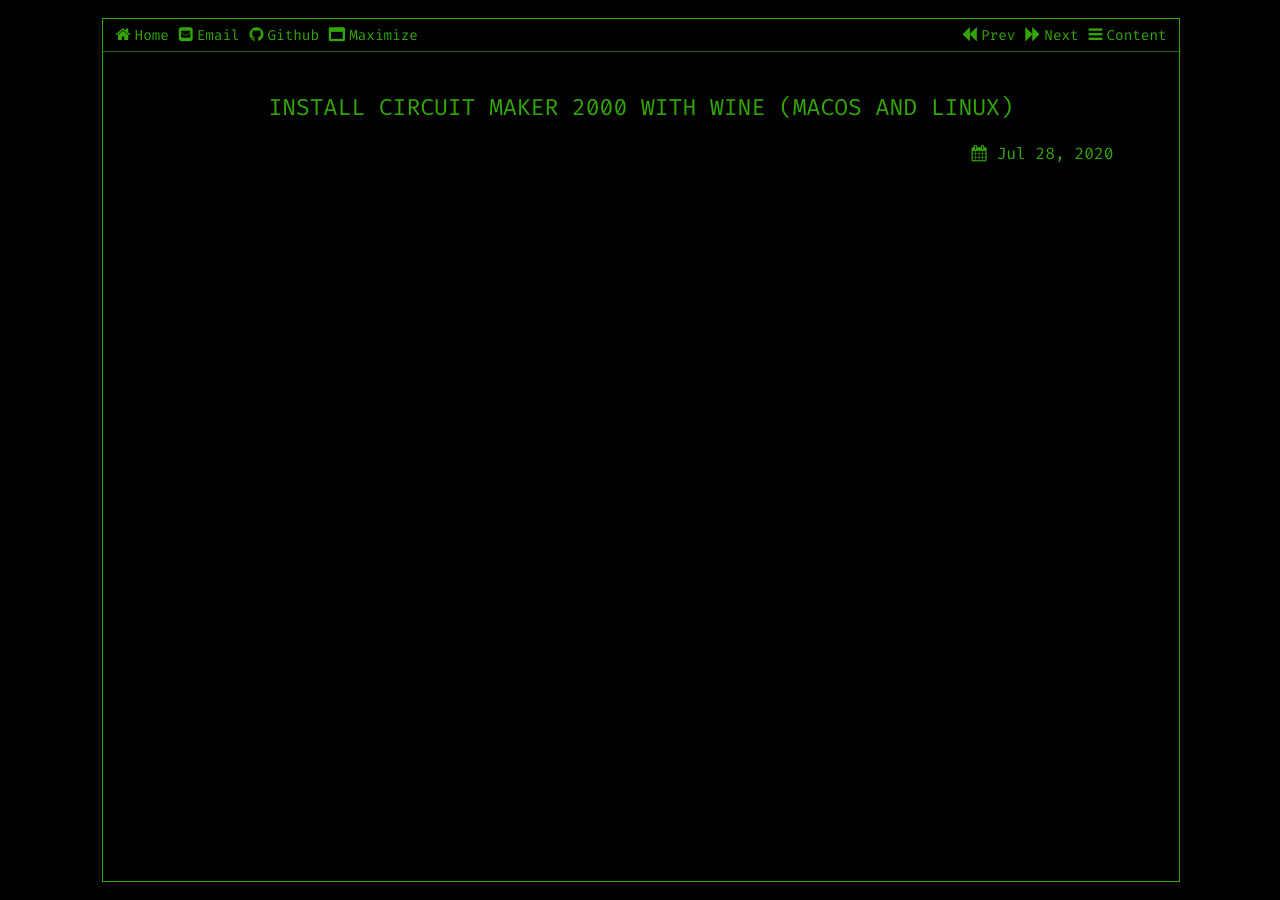
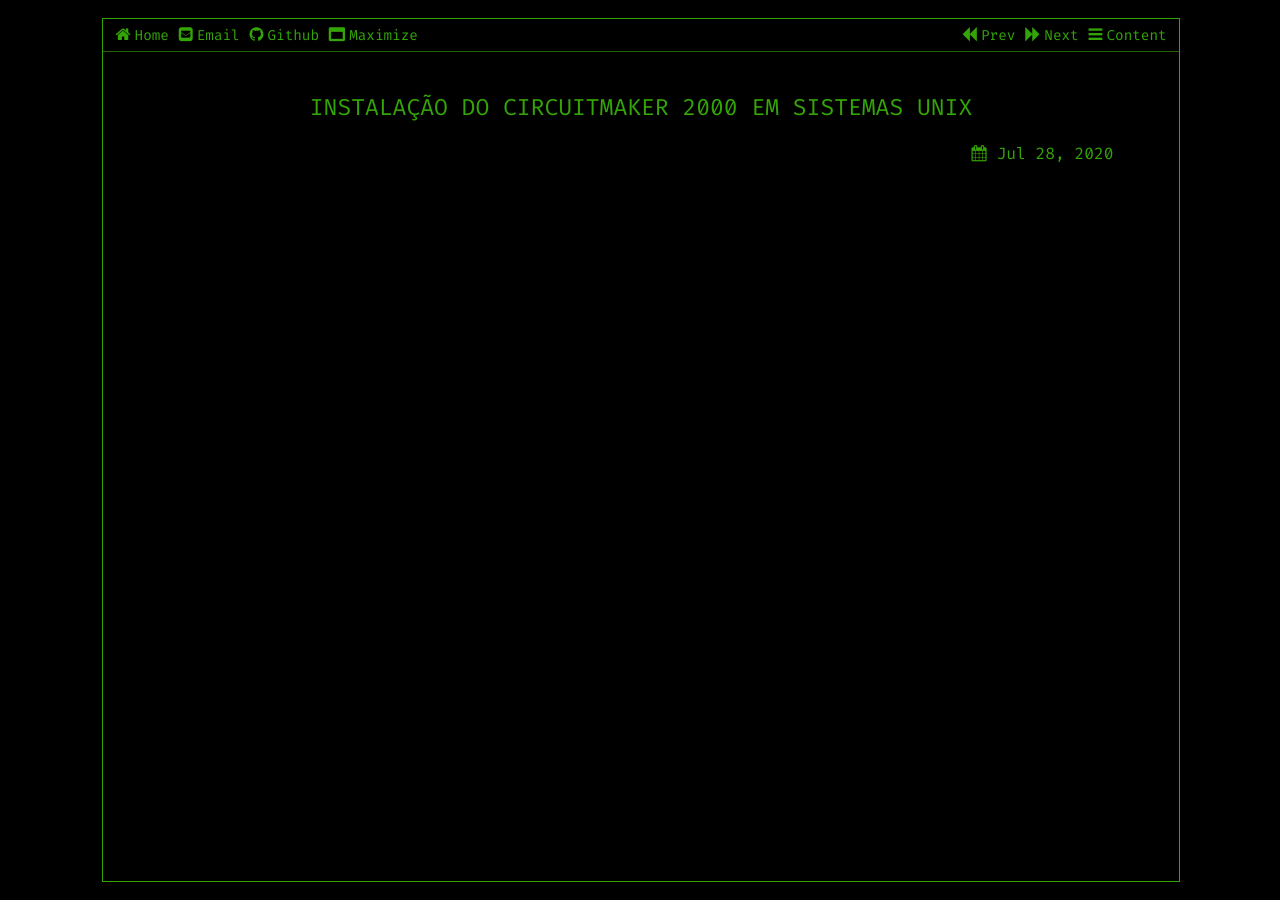
Before and after one commit to vnakayama/vnakayama.github.io, a Jekyll site: the page built from _posts/2020-07-28-circuitmaker.markdown, in a window 1280 px wide. Built offline with Jekyll 4.4.1, drawn with Linux system fonts in a browser that asks for light colours.

Commit message:
Update 2020-07-28-circuitmaker.markdown

```diff
--- a/_posts/2020-07-28-circuitmaker.markdown
+++ b/_posts/2020-07-28-circuitmaker.markdown
@@ -1,6 +1,6 @@
 ---
 layout: post
-title:  "Install Circuit Maker 2000 with Wine (macOS and Linux)"
+title:  "Instalação do CircuitMaker 2000 em sistemas Unix"
 date:   2020-07-28 16:55:45 -0300
 categories: jekyll update
 ---
```
